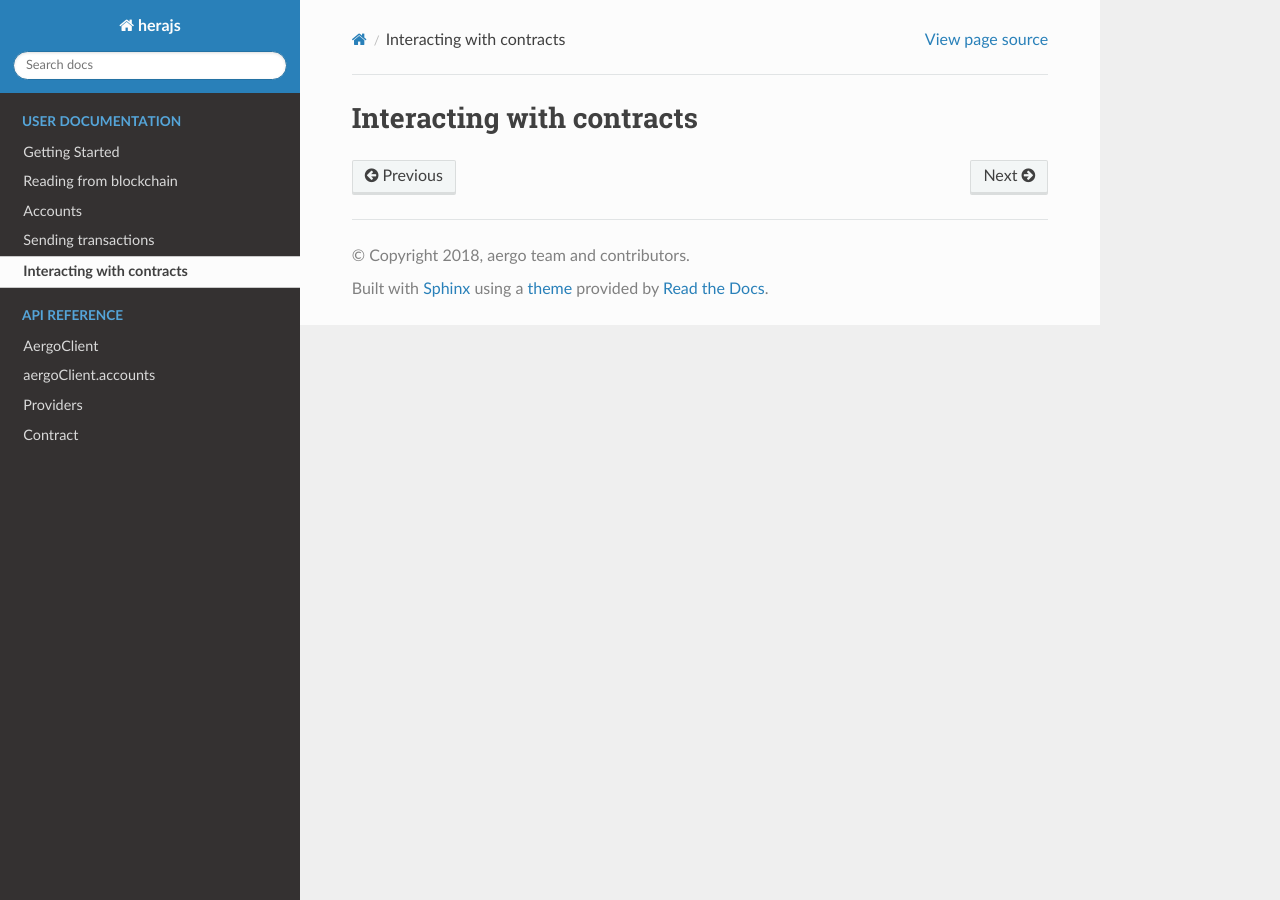
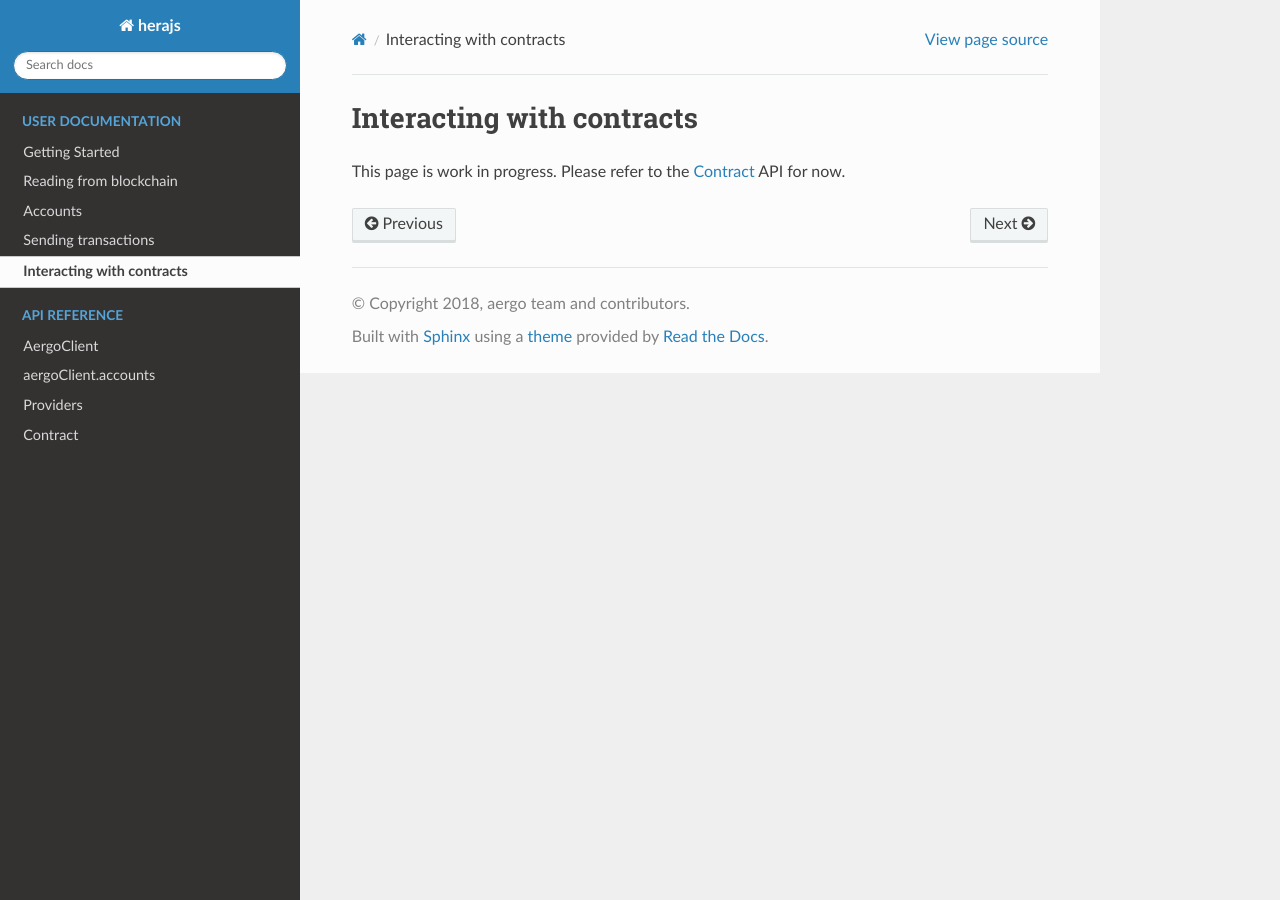
Before and after one commit to aergoio/herajs, a Sphinx documentation site: the page built from packages/herajs-client/docs/contract-guide.rst, in a window 1280 px wide. Built offline with Sphinx 7.4.7 and the Read the Docs theme 2.0.0, drawn with Linux system fonts in a browser that asks for light colours.

Commit message:
[docs] add link to contract page

```diff
--- a/packages/herajs-client/docs/contract-guide.rst
+++ b/packages/herajs-client/docs/contract-guide.rst
@@ -1,3 +1,5 @@
 ==========================
 Interacting with contracts
 ==========================
+
+This page is work in progress. Please refer to the `Contract <contract.html>`_ API for now.
```
